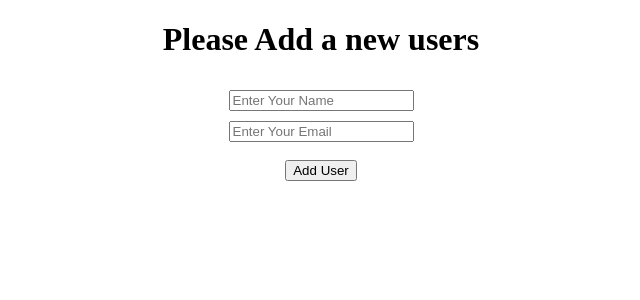
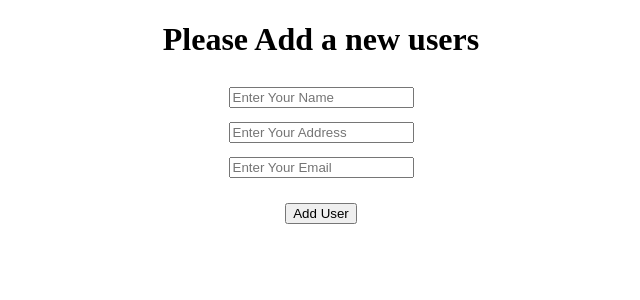
Before and after one commit to NaimHasa/node-mongodb-crud-client, a React (Vite) app: page /add/user in a window 1280 px wide. Shown: the top 300 px of the page, without its empty margins (319-959 px from the left). Built offline with nearby package versions, Linux system fonts and the light colour scheme.

Commit message:
add fetch and form reset

```diff
--- a/src/components/AddUsers.jsx
+++ b/src/components/AddUsers.jsx
@@ -4,7 +4,25 @@ const AddUsers = () => {
     const [user, setUser] = useState({});
     const handleAddUser = event => {
         event.preventDefault();
-        console.log(user);
+        fetch('http://localhost:5000/users', {
+            method: "POST",
+            headers: {
+                "Content-Type": "application/json",
+            },
+            body: JSON.stringify(user),
+        })
+            .then(res => res.json())
+            .then(data => {
+                // console.log(data)
+                if (data.acknowledged) {
+                    alert('user successfully added')
+                    event.target.reset();
+                }
+            })
+
+
+
+
     }
 
     const handleInputBlur = event => {
@@ -20,9 +38,11 @@ const AddUsers = () => {
             <h1> Please Add a new users</h1>
 
             <form onSubmit={handleAddUser}>
-                <input onBlur={handleInputBlur} style={{ margin: '10px' }} type="text" name="name" id="" placeholder='Enter Your Name' />
+                <input onBlur={handleInputBlur} style={{ margin: '7px' }} type="text" name="name" id="" placeholder='Enter Your Name' required />
                 <br />
-                <input onBlur={handleInputBlur} type="email" name="email" id="" placeholder='Enter Your Email' />
+                <input onBlur={handleInputBlur} style={{ margin: '7px' }} type="text" name="address" id="" placeholder='Enter Your Address' required />
+                <br />
+                <input onBlur={handleInputBlur} style={{ margin: '7px' }} type="email" name="email" id="" placeholder='Enter Your Email' required />
                 <br />
                 <br />
                 <button type='submit'>Add User</button>
```
